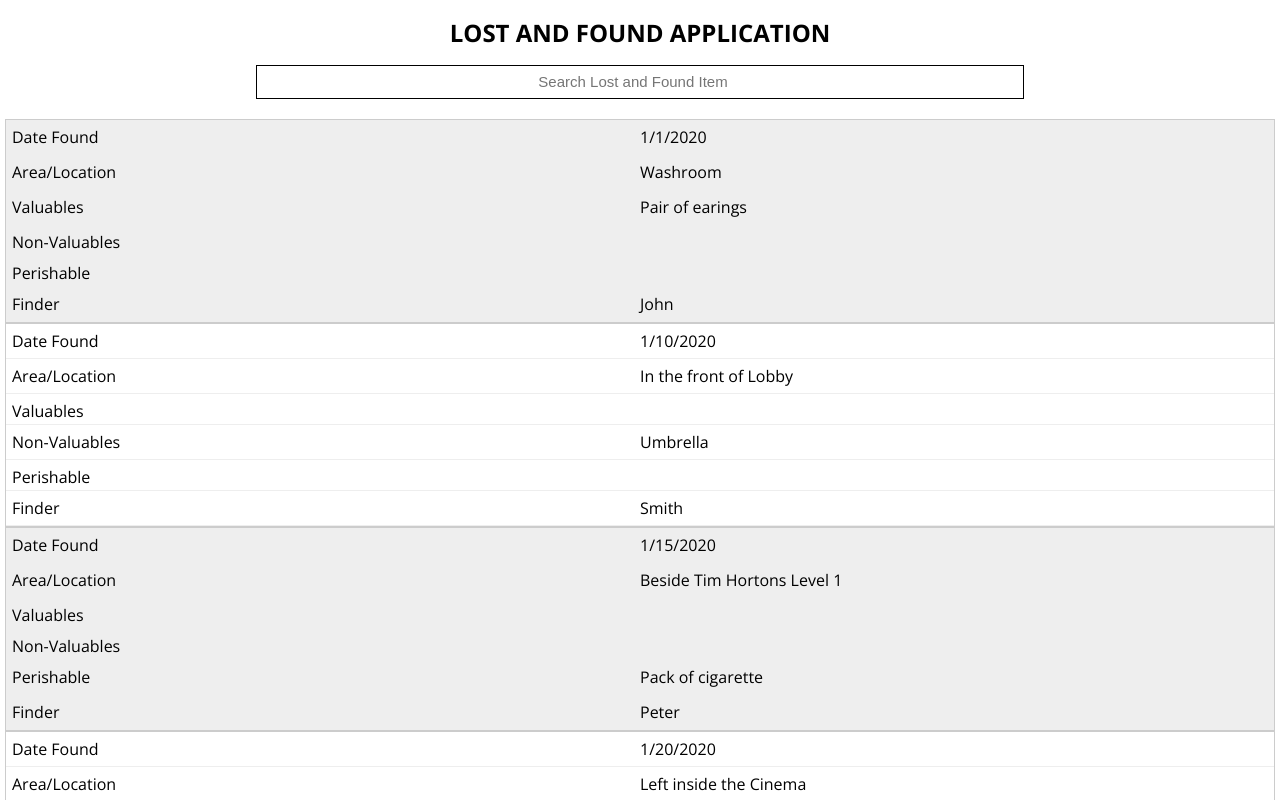
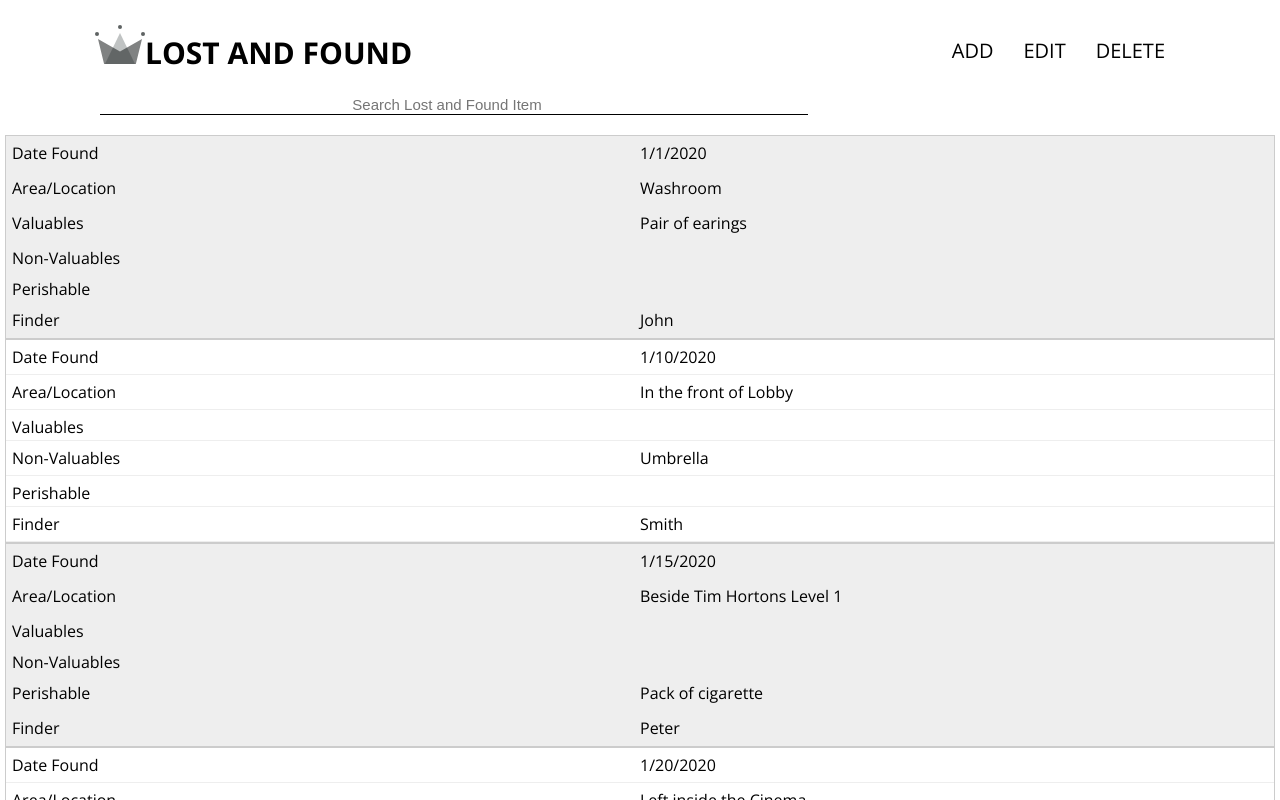
Before and after one commit to sickerman/LostAndFound, a React (Create React App) app in the folder frontend/: page / in a window 1280 px wide. Shown: the top 800 px of the page. Built offline with nearby package versions, Linux system fonts and the light colour scheme.

Commit message:
added header and routes

```diff
--- a/frontend/package.json
+++ b/frontend/package.json
@@ -6,6 +6,7 @@
     "node-sass": "^4.13.1",
     "react": "^16.11.0",
     "react-dom": "^16.11.0",
+    "react-router-dom": "^5.1.2",
     "react-scripts": "^3.4.1"
   },
   "scripts": {
--- a/frontend/src/App.js
+++ b/frontend/src/App.js
@@ -1,4 +1,5 @@
 import React from 'react';
+import { Switch, Route } from 'react-router-dom';
 
 import HomePage from './pages/homepage/homepage.component';
 import Header from './components/header/header.component';
@@ -7,7 +8,9 @@ function App() {
   return (
     <div>
       <Header />
-      <HomePage />
+      <Switch>
+        <Route exact path='/' component={HomePage} />
+      </Switch>
     </div>
   );
 }
--- a/frontend/src/components/header/header.component.jsx
+++ b/frontend/src/components/header/header.component.jsx
@@ -1,10 +1,29 @@
 import React from 'react';
+import { Link } from 'react-router-dom';
+
+import { ReactComponent as Logo } from '../../assets/crown.svg';
 
 import './header.styles.scss';
 
 const Header = () => (
   <div className='header'>
-    <h1>LOST AND FOUND APPLICATION</h1>
+    <div className='logo-container'>
+      <Link className='logo-name' to='/'>
+        <Logo className='logo' />
+        LOST AND FOUND
+      </Link>
+    </div>
+    <div className='options'>
+      <Link className='option' to='/add'>
+        ADD
+      </Link>
+      <Link className='option' to='/edit'>
+        EDIT
+      </Link>
+      <Link className='option' to='/delete'>
+        DELETE
+      </Link>
+    </div>
   </div>
 );
 
--- a/frontend/src/components/header/header.styles.scss
+++ b/frontend/src/components/header/header.styles.scss
@@ -1,12 +1,39 @@
 .header {
-  text-align: center;
-  font-size: 25px;
-  margin-bottom: 15px;
+  height: 70px;
+  width: 100%;
+  display: flex;
+  justify-content: space-between;
+  margin-bottom: 25px;
+
+  .logo-container {
+    height: 100%;
+    width: 100%;
+    padding: 25px;
+    display: flex;
+    flex-direction: row;
+    margin-left: 70px;
+
+    .logo-name {
+      font-size: 30px;
+      font-weight: bold;
+    }
+  }
+
+  .options {
+    width: 50%;
+    height: 100%;
+    display: flex;
+    align-items: center;
+    justify-content: flex-end;
+    margin-right: 100px;
+    font-size: 20px;
+    .option {
+      padding: 30px 15px 0;
+      cursor: pointer;
+    }
+  }
 }
 
 @media only screen and (max-width: 760px),
   (min-device-width: 768px) and (max-device-width: 1024px) {
-  .header {
-    font-size: 12px;
-  }
 }
--- a/frontend/src/components/search-box/search-box.styles.scss
+++ b/frontend/src/components/search-box/search-box.styles.scss
@@ -1,16 +1,16 @@
 .search {
   display: flex;
-  align-items: center;
-  justify-content: center;
+  align-items: flex-start;
+  margin-left: 100px;
 
   .search-input {
-    width: 40%;
-    border: 1px solid black;
+    width: 25%;
+    border: none;
     outline: none;
+    border-bottom: 1px solid black;
     text-align: center;
     margin-bottom: 20px;
-    font-size: 15px;
-    line-height: 30px;
+    font-size: 20px;
   }
 }
 
--- a/frontend/src/index.css
+++ b/frontend/src/index.css
@@ -12,3 +12,12 @@ body {
   margin: 0;
   background: white;
 }
+
+a {
+  text-decoration: none;
+  color: black;
+}
+
+a:hover {
+  font-size: 25px;
+}
--- a/frontend/src/index.js
+++ b/frontend/src/index.js
@@ -1,7 +1,13 @@
 import React from 'react';
 import ReactDOM from 'react-dom';
+import { BrowserRouter } from 'react-router-dom';
 
 import './index.css';
 import App from './App';
 
-ReactDOM.render(<App />, document.getElementById('root'));
+ReactDOM.render(
+  <BrowserRouter>
+    <App />
+  </BrowserRouter>,
+  document.getElementById('root')
+);
```
Also changed, not shown: frontend/src/assets/crown.svg (added), 1 other file (tests, documents, lock files or other folders).
